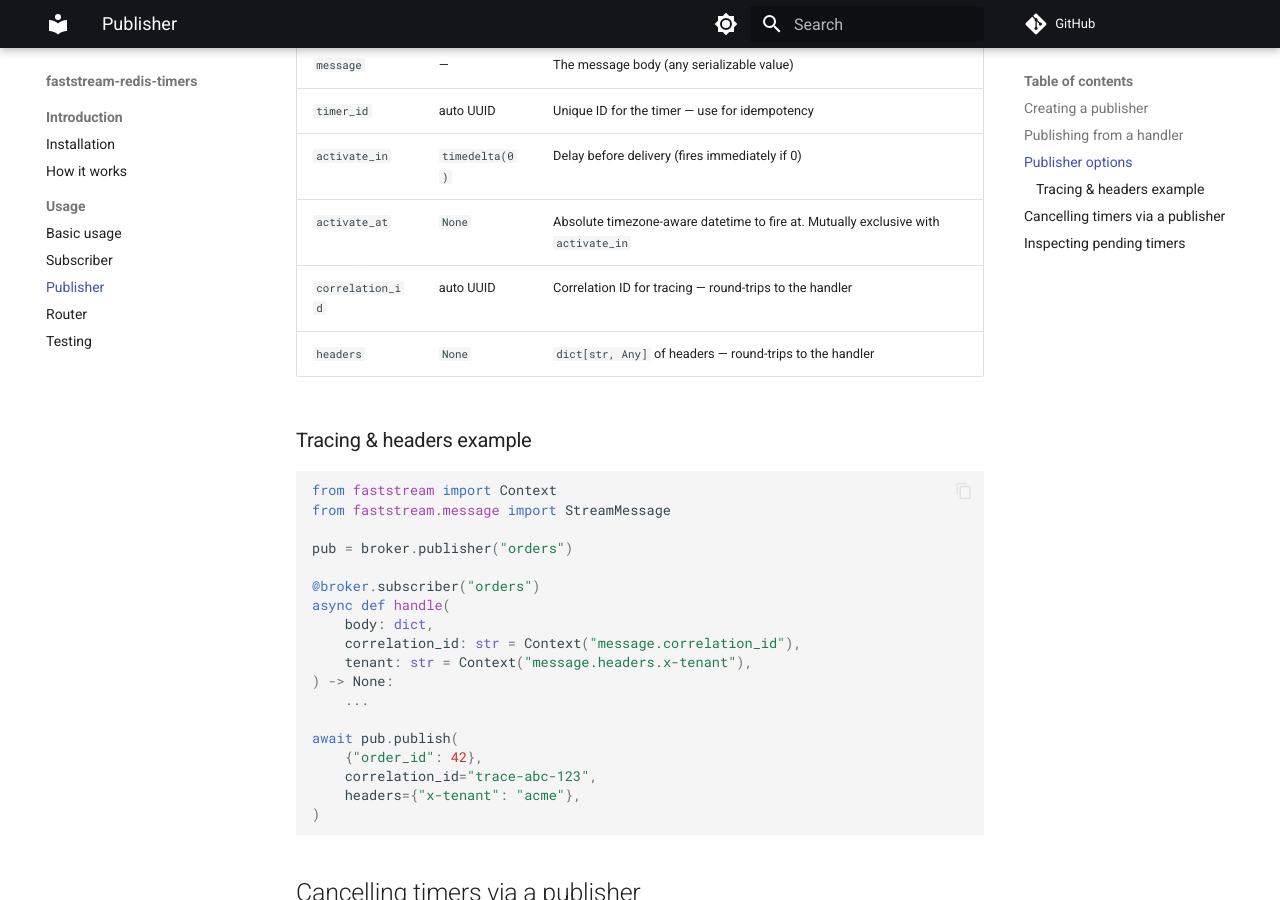
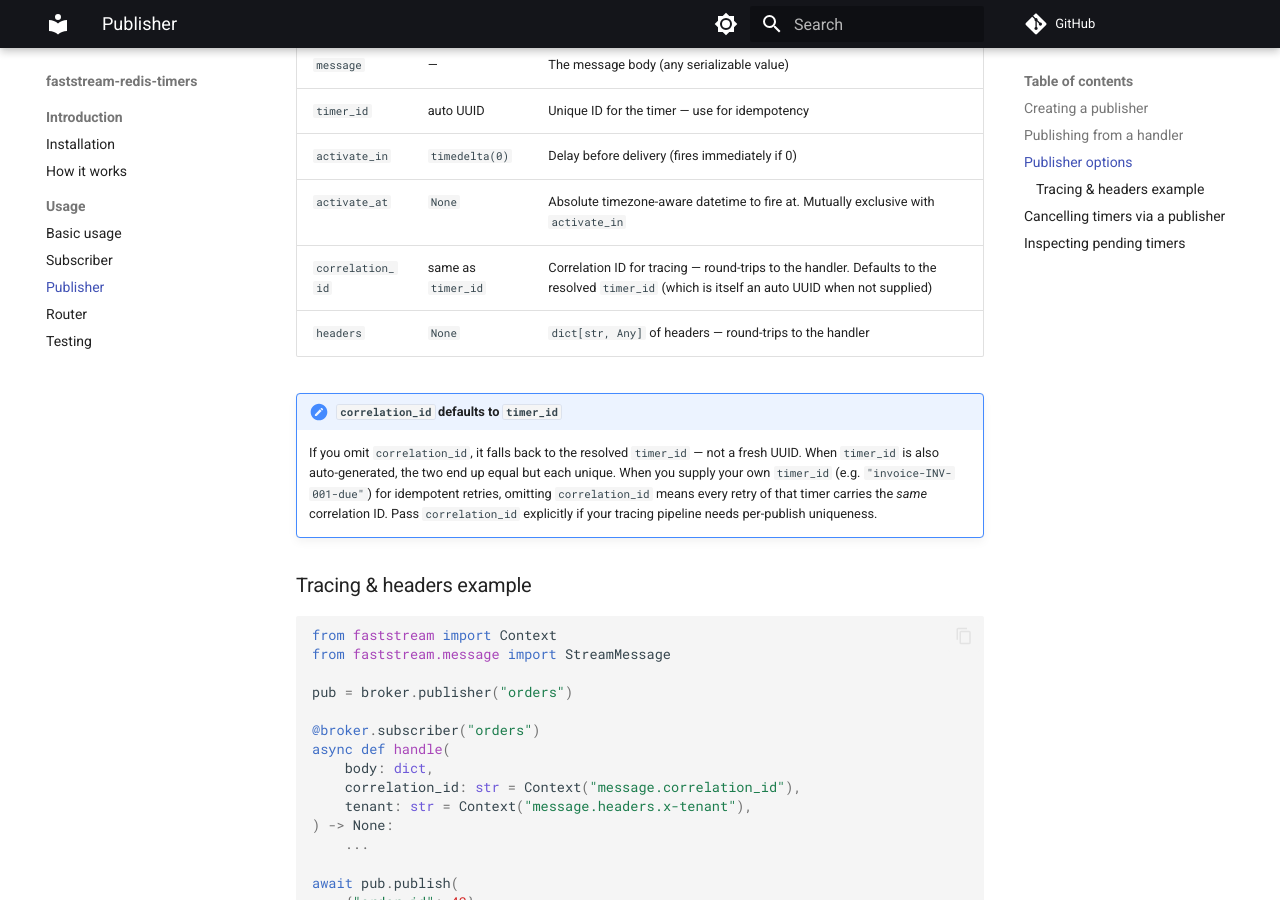
Before and after one commit to modern-python/faststream-redis-timers, an MkDocs documentation site: the page built from docs/usage/publisher.md, in a window 1280 px wide and 900 px high, scrolled down 1054 px. Built offline with MkDocs 1.6.1 and Material for MkDocs 9.7.7, drawn with Linux system fonts in a browser that asks for light colours; comment, search, counter and statistics services are not loaded.

Commit message:
Fix correlation_id default in publisher docs
The publisher.md table claimed `correlation_id` defaults to `auto UUID`,
but the code falls back to the resolved `timer_id`
(`publisher/usecase.py:73`, `broker.py:189`). Update the default cell to
`same as timer_id` and add an admonition explaining the implication for
idempotent retries (same `timer_id` → same `correlation_id` across
retries).

Enable the `admonition` markdown extension in `mkdocs.yml` so the new
`!!! note` block renders.

```diff
--- a/docs/usage/publisher.md
+++ b/docs/usage/publisher.md
@@ -45,8 +45,17 @@ The `publish()` method on a publisher accepts the parameters below and returns t
 | `timer_id` | auto UUID | Unique ID for the timer — use for idempotency |
 | `activate_in` | `timedelta(0)` | Delay before delivery (fires immediately if 0) |
 | `activate_at` | `None` | Absolute timezone-aware datetime to fire at. Mutually exclusive with `activate_in` |
-| `correlation_id` | auto UUID | Correlation ID for tracing — round-trips to the handler |
+| `correlation_id` | same as `timer_id` | Correlation ID for tracing — round-trips to the handler. Defaults to the resolved `timer_id` (which is itself an auto UUID when not supplied) |
 | `headers` | `None` | `dict[str, Any]` of headers — round-trips to the handler |
+
+!!! note "`correlation_id` defaults to `timer_id`"
+    If you omit `correlation_id`, it falls back to the resolved `timer_id` —
+    not a fresh UUID. When `timer_id` is also auto-generated, the two end up
+    equal but each unique. When you supply your own `timer_id` (e.g.
+    `"invoice-INV-001-due"`) for idempotent retries, omitting `correlation_id`
+    means every retry of that timer carries the *same* correlation ID. Pass
+    `correlation_id` explicitly if your tracing pipeline needs per-publish
+    uniqueness.
 
 ### Tracing & headers example
 
--- a/mkdocs.yml
+++ b/mkdocs.yml
@@ -47,6 +47,7 @@ theme:
         name: Switch to system preference
 
 markdown_extensions:
+  - admonition
   - toc:
       permalink: true
   - pymdownx.highlight:
```
